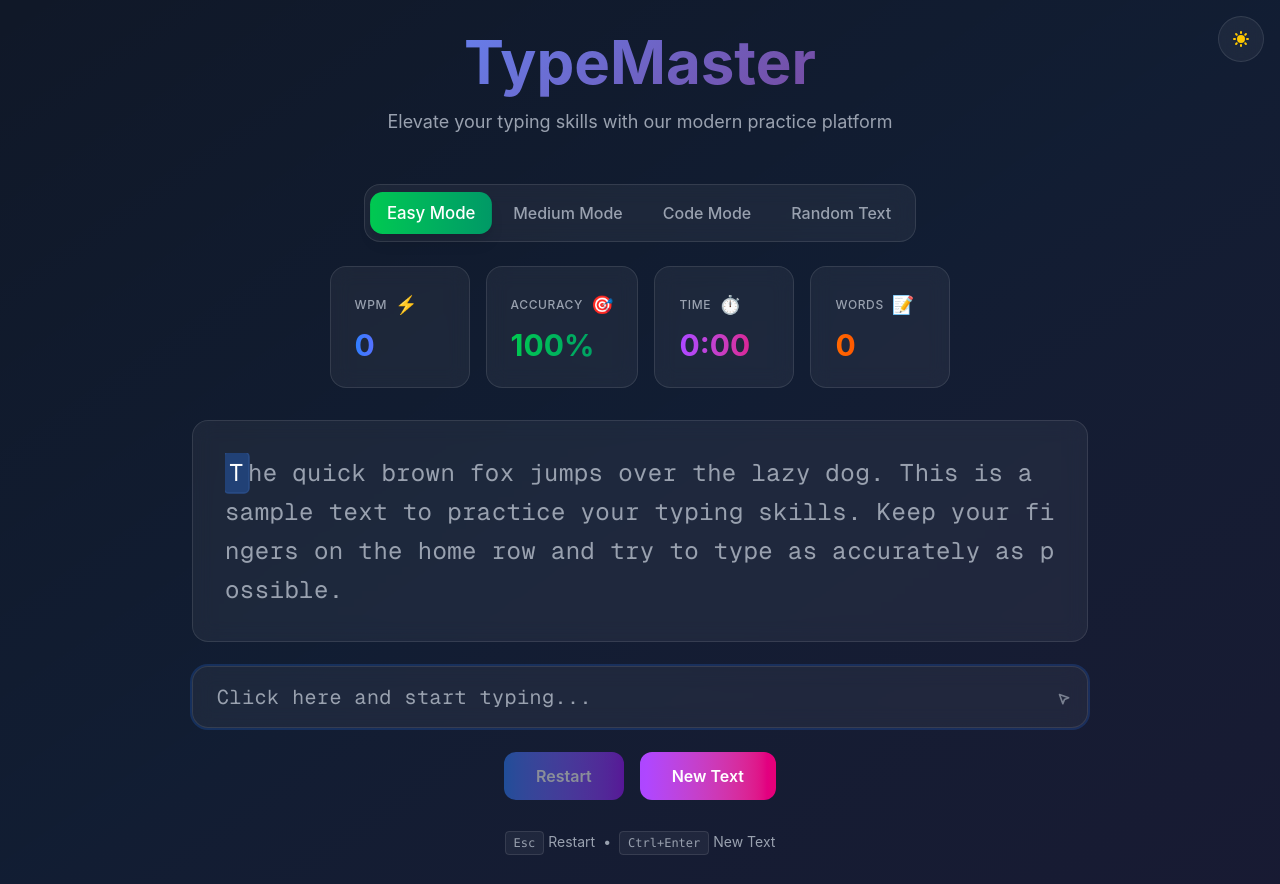
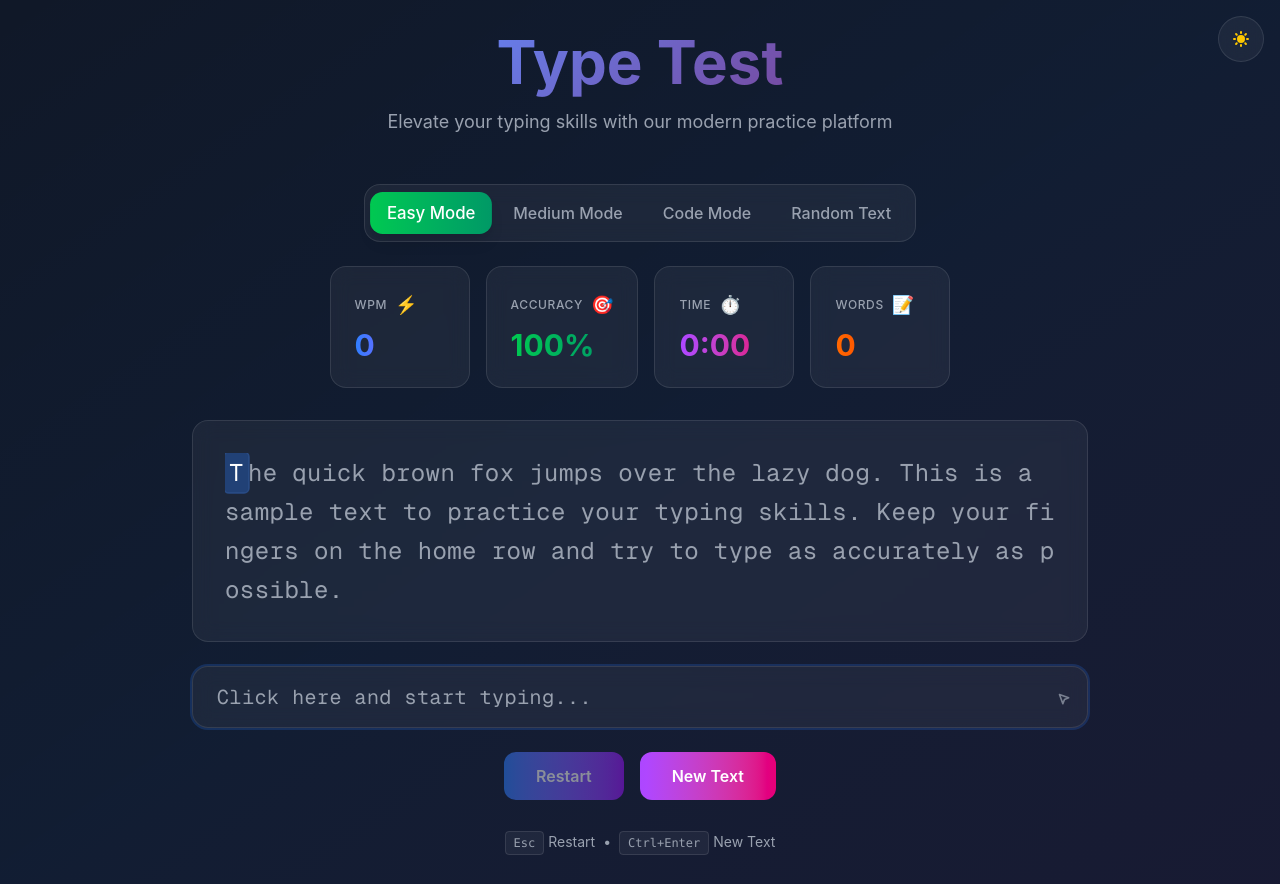
Before and after one commit to ruvindiiii/type-master, a Next.js app: page / in a window 1280 px wide. Built offline with nearby package versions, Linux system fonts and the light colour scheme.

Commit message:
Change app title from TypeMaster to Type Test

```diff
--- a/src/app/layout.tsx
+++ b/src/app/layout.tsx
@@ -14,7 +14,7 @@ const geistMono = Geist_Mono({
 });
 
 export const metadata: Metadata = {
-  title: "TypeMaster Pro - Modern Typing Practice",
+  title: "Type Test - Modern Typing Practice",
   description: "Improve your typing speed and accuracy with our modern typing practice app",
 };
 
--- a/src/app/page.tsx
+++ b/src/app/page.tsx
@@ -186,7 +186,7 @@ export default function Home() {
         <div className="container mx-auto px-4 py-8">
           <header className="text-center mb-12 animate-slide-up">
             <h1 className="text-6xl font-bold mb-4">
-              <span className="gradient-text">TypeMaster</span>
+              <span className="gradient-text">Type Test</span>
             </h1>
             <p className="text-gray-600 dark:text-gray-400 text-lg">
               Elevate your typing skills with our modern practice platform
```
